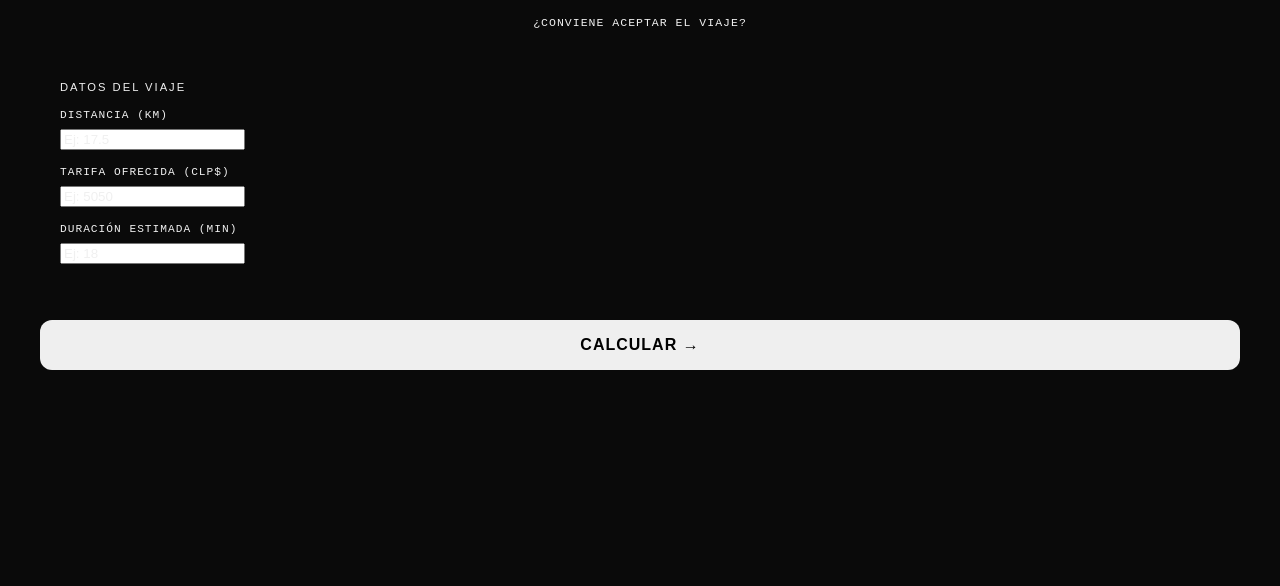
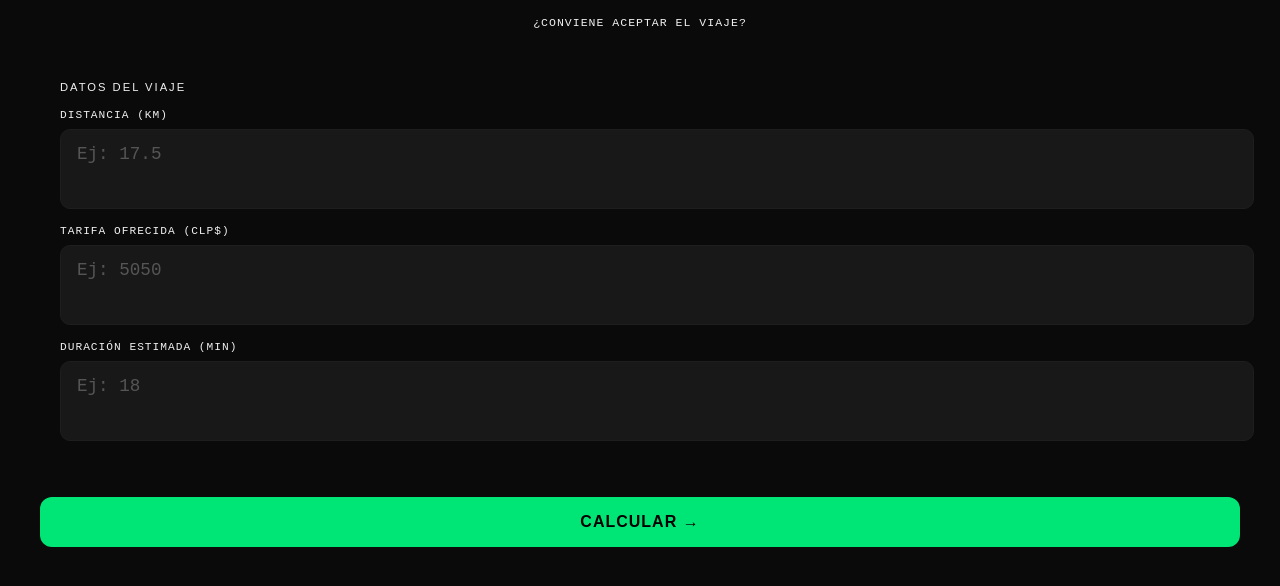
Before and after one commit to fgtr1818/Calculadora-indrive, a plain HTML site: page index.html in a window 1280 px wide. Shown: the part 114-700 px from the top of the page. Drawn offline with Linux system fonts and the light colour scheme.

Commit message:
Actualizar index.html

```diff
--- a/index.html
+++ b/index.html
@@ -84,19 +84,29 @@ text-transform: uppercase;
 margin-bottom: 8px;
 }
 
-input[type=“number”] {
+.input-fake {
 width: 100%;
-background: #ffffff;
-border: 1px solid var(–border);
+background: #181818 !important;
+border: 1px solid #1e1e1e;
 border-radius: 10px;
 padding: 14px 16px;
-color: #000000 !important;
--webkit-text-fill-color: #000000 !important;
+color: #f0f0f0 !important;
+-webkit-text-fill-color: #f0f0f0 !important;
 font-family: ‘Space Mono’, monospace;
 font-size: 1.1rem;
 outline: none;
-transition: border-color 0.2s;
--webkit-appearance: none;
+min-height: 50px;
+cursor: text;
+}
+
+.input-fake:empty::before {
+content: attr(data-placeholder);
+color: #555 !important;
+-webkit-text-fill-color: #555 !important;
+}
+
+.input-fake:focus {
+border-color: #00e676;
 }
 
 input[type=“number”]:focus {
@@ -140,7 +150,8 @@ overflow: visible;
 
 .calc-btn {
 width: 100%;
-background: var(–indrive);
+background: #00e676 !important;
+background-color: #00e676 !important;
 color: #000000 !important;
 -webkit-text-fill-color: #000000 !important;
 border: none;
@@ -266,17 +277,17 @@ font-size: 0.8rem;
 
   <div class="field">
     <label>Distancia (km)</label>
-    <input type="number" id="km" placeholder="Ej: 17.5" min="0" step="0.1">
+    <div class="input-fake" id="km" contenteditable="true" inputmode="decimal" data-placeholder="Ej: 17.5"></div>
   </div>
 
   <div class="field">
     <label>Tarifa ofrecida (CLP$)</label>
-    <input type="number" id="tarifa" placeholder="Ej: 5050" min="0" step="50">
+    <div class="input-fake" id="tarifa" contenteditable="true" inputmode="numeric" data-placeholder="Ej: 5050"></div>
   </div>
 
   <div class="field">
     <label>Duración estimada (min)</label>
-    <input type="number" id="duracion" placeholder="Ej: 18" min="0" step="1">
+    <div class="input-fake" id="duracion" contenteditable="true" inputmode="numeric" data-placeholder="Ej: 18"></div>
   </div>
 </div>
 
@@ -363,9 +374,9 @@ font-size: 0.8rem;
   }
 
   function calcular() {
-    const km = parseFloat(document.getElementById('km').value);
-    const tarifa = parseFloat(document.getElementById('tarifa').value);
-    const duracion = parseFloat(document.getElementById('duracion').value);
+    const km = parseFloat(document.getElementById('km').innerText);
+    const tarifa = parseFloat(document.getElementById('tarifa').innerText);
+    const duracion = parseFloat(document.getElementById('duracion').innerText);
 
     if (!km || !tarifa) {
       alert('Ingresá la distancia y la tarifa');
```
